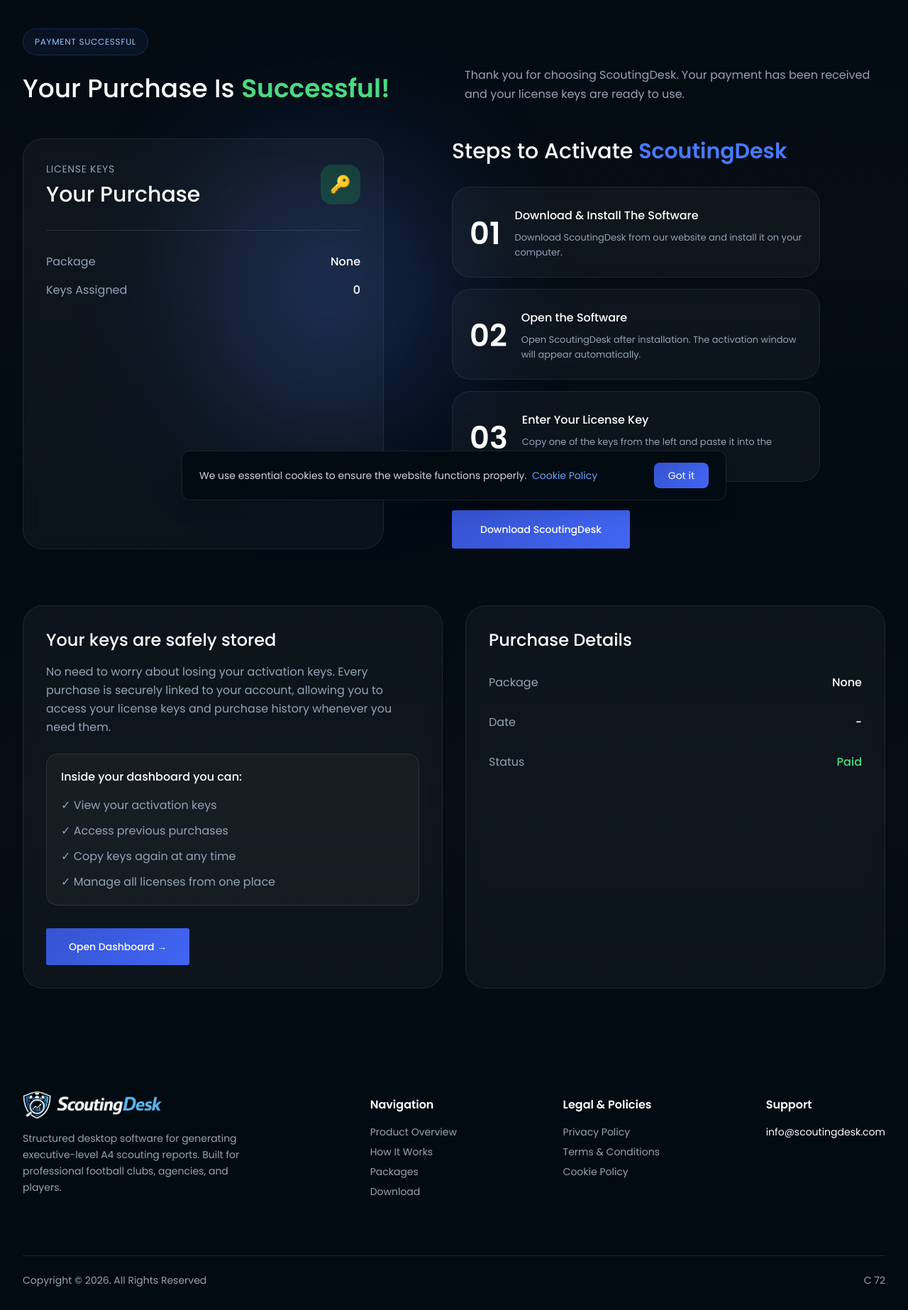
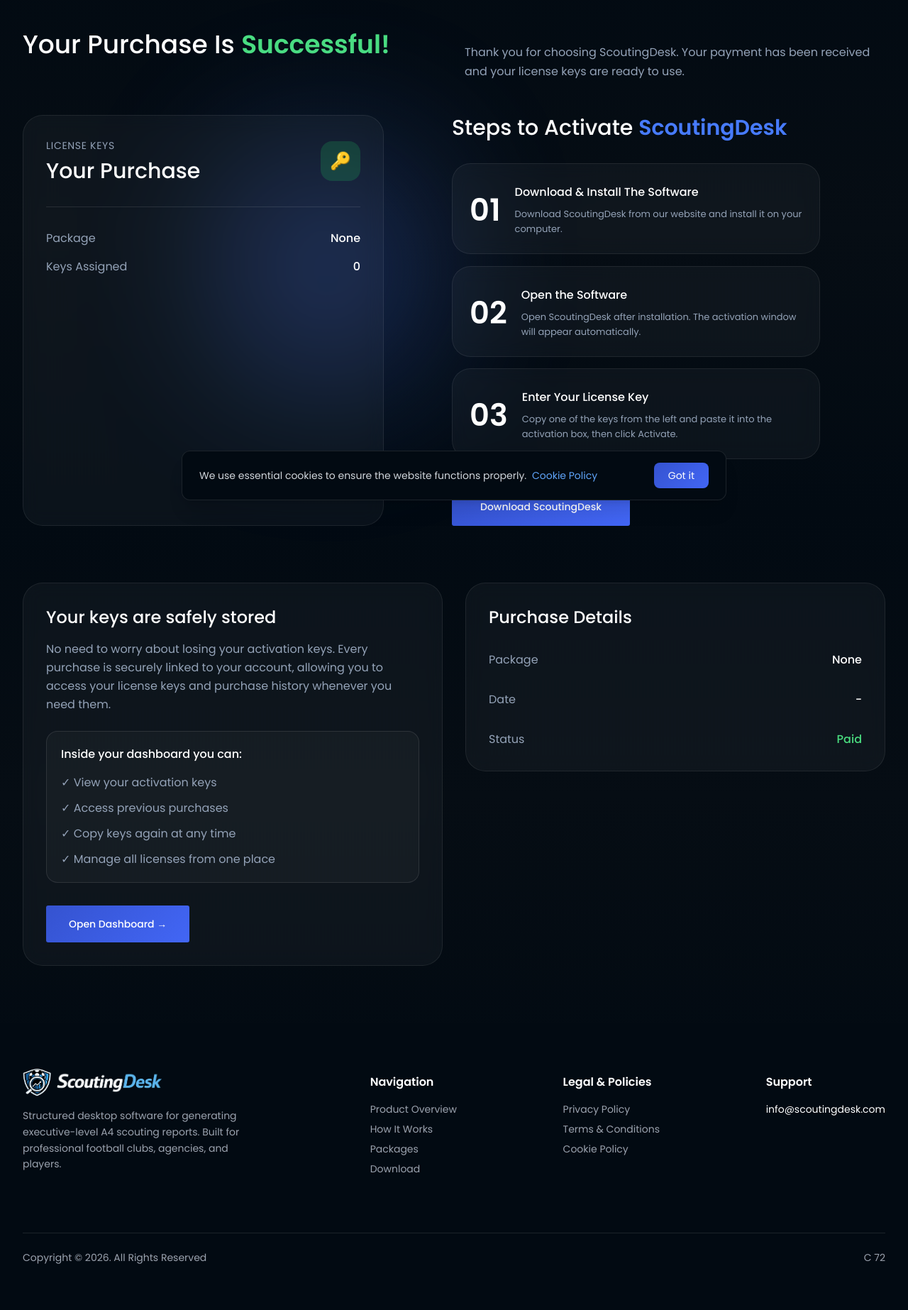
Before and after one commit to TheSukhSingh/scoutingdesk-website, a Django app: page /payments/success/ in a window 1280 px wide. Shown: the part 79-1925 px from the top of the page at 71% size. After the commit the page ends 1860 px from the top, so only its background shows below. Run offline with Django 5.2, Linux system fonts and the light colour scheme; the visitor is signed in with stand-in values (Sample User, id 1); data that the repository does not hold is empty.

Commit message:
fix more design success html file

```diff
--- a/static/css/output_v2.css
+++ b/static/css/output_v2.css
@@ -2573,6 +2573,10 @@ body {
   margin-bottom: calc(2rem * var(--tw-space-y-reverse));
 }
 
+.self-start {
+  align-self: flex-start;
+}
+
 .overflow-hidden {
   overflow: hidden;
 }
@@ -3044,6 +3048,10 @@ body {
 
 .text-center {
   text-align: center;
+}
+
+.text-right {
+  text-align: right;
 }
 
 .font-mono {
--- a/templates/payments/success.html
+++ b/templates/payments/success.html
@@ -16,11 +16,6 @@
       <!-- LEFT -->
       <div>
 
-        <!-- BADGE -->
-        <div class="badge fade-up">
-          PAYMENT SUCCESSFUL
-        </div>
-
         <!-- HEADING -->
         <h1 class="report-showcase-heading font-medium max-w-xl fade-up fade-delay-1">
 
@@ -35,7 +30,7 @@
       </div>
 
       <!-- RIGHT -->
-      <div class="lg:pt-8">
+      <div class="">
 
         <p class="report-showcase-description max-w-xl fade-up fade-delay-1">
 
@@ -119,16 +114,17 @@
               {% for license_key in license_keys %}
 
               <div class="rounded-2xl border flex flex-col border-white/10 bg-white/[0.03] p-5">
+                <div class="flex items-center justify-between gap-6">
 
-                <div class="text-xs text-muted mb-3">
-                  LICENSE KEY {{ forloop.counter }}
+                  <div class="text-xs text-muted shrink-0">
+                    LICENSE KEY {{ forloop.counter }}
+                  </div>
+
+                  <div class="font-mono text-white text-sm text-right break-all">
+                    {{ license_key.key }}
+                  </div>
+
                 </div>
-
-
-                <div class="font-mono text-white break-all text-sm">
-                  {{ license_key.key }}
-                </div>
-
 
               </div>
 
@@ -271,7 +267,7 @@
 
     </div>
     <!-- BOTTOM SECTION -->
-    <div class="grid lg:grid-cols-2 gap-8 mt-20">
+    <div class="grid lg:grid-cols-2 gap-8 mt-20 items-start">
 
       <!-- LEFT CARD -->
       <div class="glass rounded-[28px] p-8">
```
